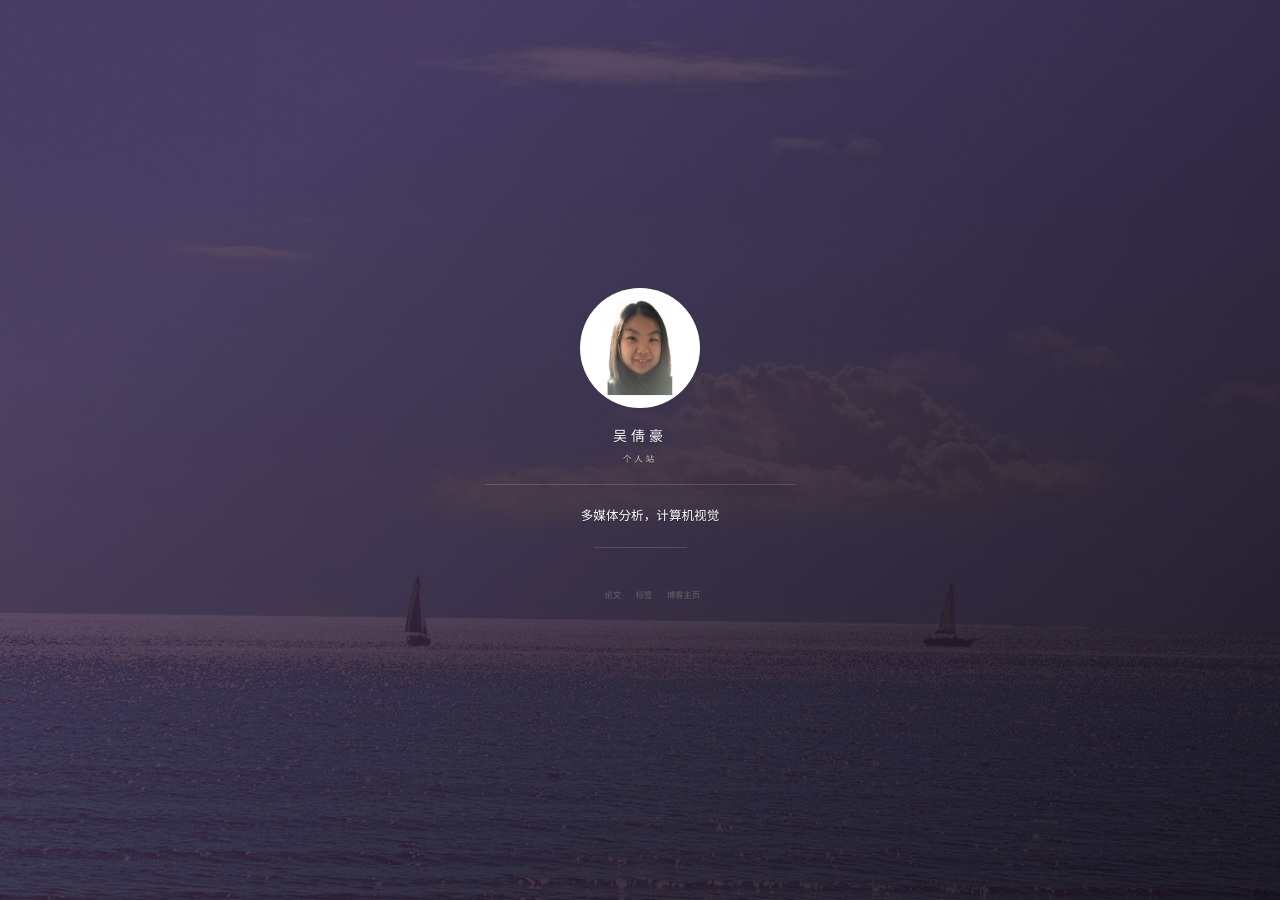
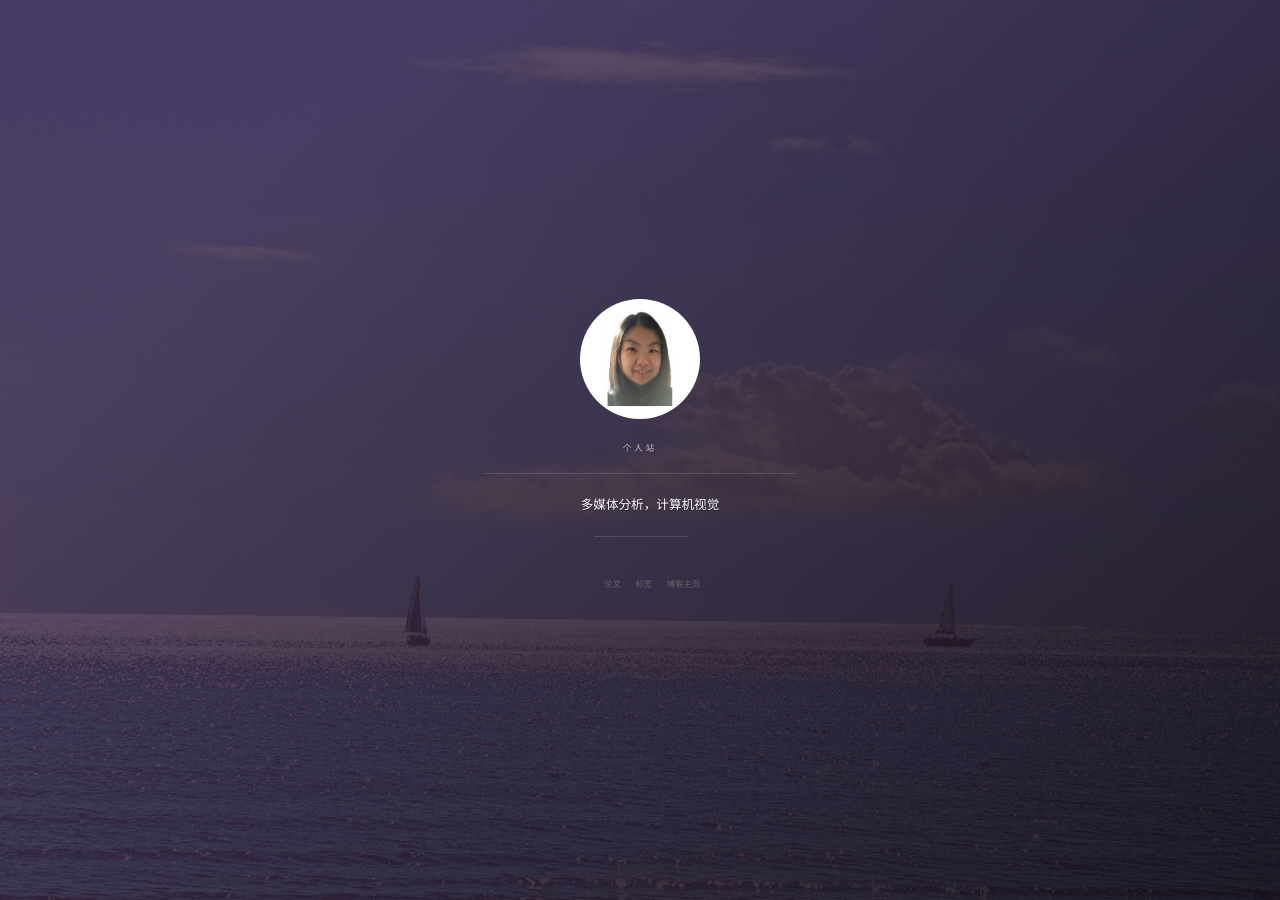
Before and after one commit to wqhIris/homepage, a Jekyll site: the page built from index.html, in a window 1280 px wide. Built offline with Jekyll 4.4.1, drawn with Linux system fonts in a browser that asks for light colours; nearby versions of some CDN libraries; the list of posts is cut into pages by our own code; comment, search, counter and statistics services are not loaded; grey boxes are pictures that could not be loaded.

Commit message:
Update side-panel.html

```diff
--- a/_includes/side-panel.html
+++ b/_includes/side-panel.html
@@ -26,7 +26,7 @@
             </a>
         </div>
         <!-- 头像效果-end -->
-        <h1 class="panel-cover__title panel-title"><a href="/#blog" title="link to homepage for {{ site.title }}" class="blog-button">{{ site.title }}</a></h1>
+        <h1 class="panel-cover__title panel-title"><a href="/#about" title="前往 {{ site.title }} 的主页" class="about-button"></a></h1>
         {% if site.subtitle %}
         <span class="panel-cover__subtitle panel-subtitle">{{site.subtitle}}</span>
         {% endif %}
```
